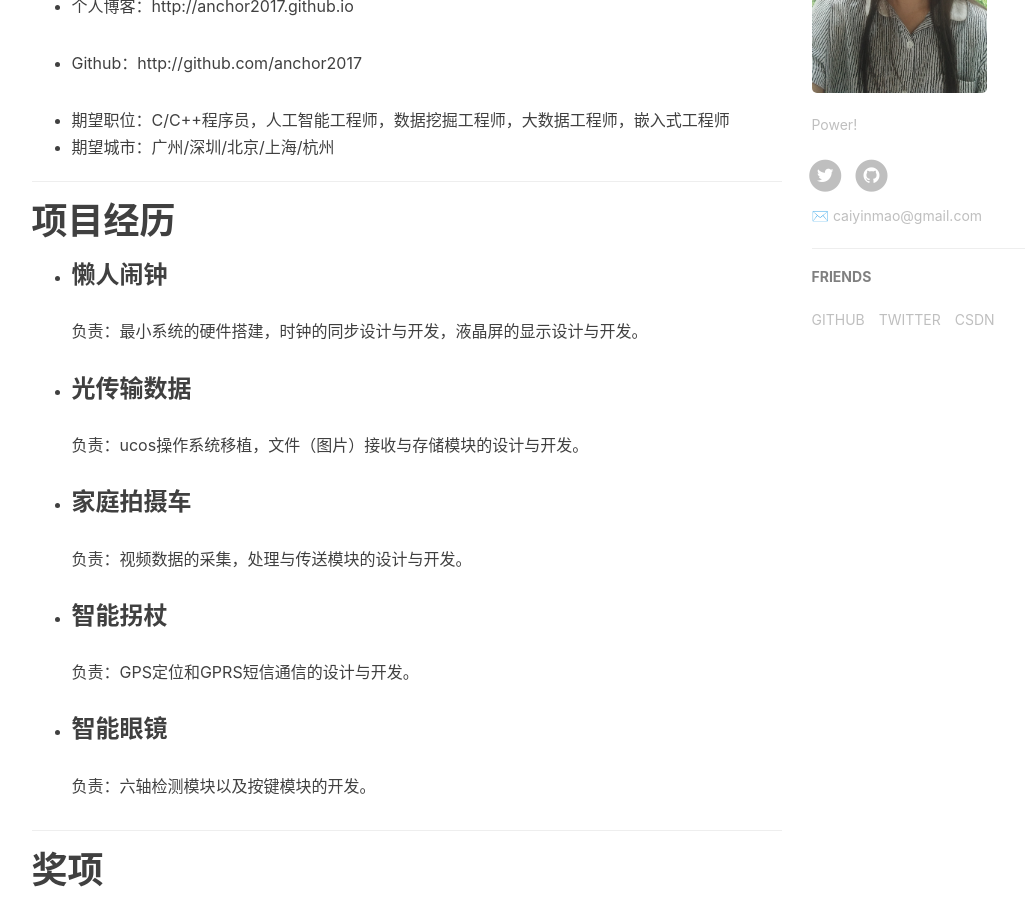
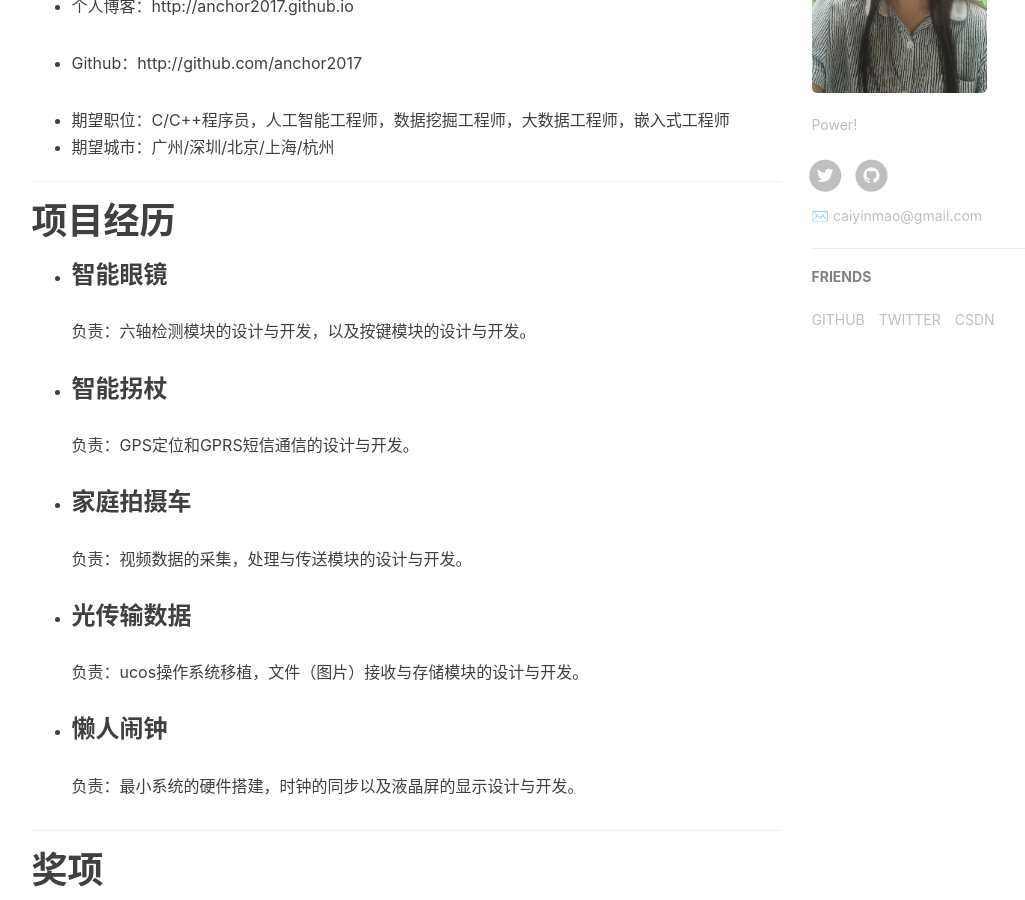
Before and after one commit to anchor2017/anchor2017.github.io, a Jekyll site: the page built from img/pf.md, in a window 1280 px wide and 900 px high, scrolled down 736 px. Shown: the whole window, without its empty margins (136-1161 px from the left). Built offline with Jekyll 4.4.1, drawn with Linux system fonts in a browser that asks for light colours; nearby versions of some CDN libraries; our own code applies the rules of GitHub Pages for plain Markdown files; comment, search, counter and statistics services are not loaded.

Commit message:
Update pf.md

```diff
--- a/img/pf.md
+++ b/img/pf.md
@@ -27,20 +27,20 @@
 
 # 项目经历
 
-- ### 懒人闹钟
-   负责：最小系统的硬件搭建，时钟的同步设计与开发，液晶屏的显示设计与开发。
+- ### 智能眼镜
+   负责：六轴检测模块的设计与开发，以及按键模块的设计与开发。
+
+- ### 智能拐杖
+   负责：GPS定位和GPRS短信通信的设计与开发。
+
+- ### 家庭拍摄车
+   负责：视频数据的采集，处理与传送模块的设计与开发。
 
 - ### 光传输数据
    负责：ucos操作系统移植，文件（图片）接收与存储模块的设计与开发。
 
-- ### 家庭拍摄车
-   负责：视频数据的采集，处理与传送模块的设计与开发。
-
-- ### 智能拐杖
-   负责：GPS定位和GPRS短信通信的设计与开发。
-
-- ### 智能眼镜
-   负责：六轴检测模块以及按键模块的开发。
+- ### 懒人闹钟
+   负责：最小系统的硬件搭建，时钟的同步以及液晶屏的显示设计与开发。
 
 ---
 
```
